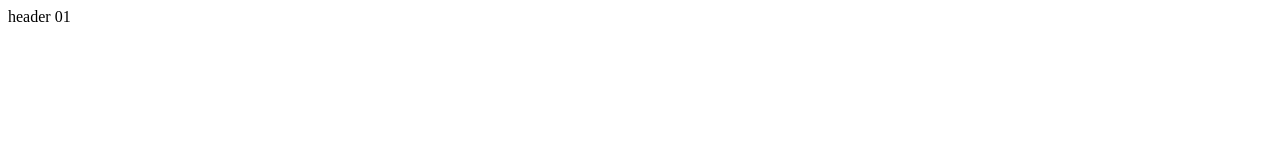
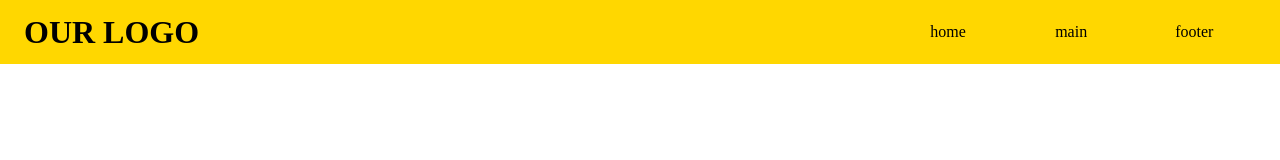
Before and after one commit to thisisjustpeter/header-01, a plain HTML site: page index.html in a window 1280 px wide. Drawn offline with Linux system fonts and the light colour scheme.

Commit message:
(feat): Create header with CSS styling

```diff
--- a/index.html
+++ b/index.html
@@ -3,8 +3,18 @@
   <head>
     <meta charset="utf-8" />
     <title>HEADER 01</title>
+    <link rel="stylesheet" href="main.css" />
   </head>
   <body>
-    <header class="hero-header">header 01</header>
+    <header class="header">
+      <h1 class="logo"><a href="">OUR LOGO</a></h1>
+      <nav>
+        <ul>
+          <li><a href="#">home</a></li>
+          <li><a href="#">main</a></li>
+          <li><a href="#">footer</a></li>
+        </ul>
+      </nav>
+    </header>
   </body>
 </html>
--- a/main.css
+++ b/main.css
@@ -0,0 +1,47 @@
+* {
+  box-sizing: border-box;
+  margin: 0;
+  padding: 0;
+}
+
+a {
+  text-decoration: none;
+  color: #000;
+}
+
+li {
+  list-style: none;
+}
+
+header {
+  background-color: gold;
+
+  width: 100%;
+  height: 4rem;
+
+  padding: 0 1.5rem;
+}
+
+.logo {
+  float: left;
+  width: 50%;
+  line-height: 4rem;
+}
+
+nav {
+  float: right;
+  width: 30%;
+  height: 100%;
+}
+
+nav ul {
+  display: flex;
+  height: 4rem;
+}
+
+nav li {
+  width: 33.33%;
+  height: 100%;
+  line-height: 4rem;
+  text-align: center;
+}
```
